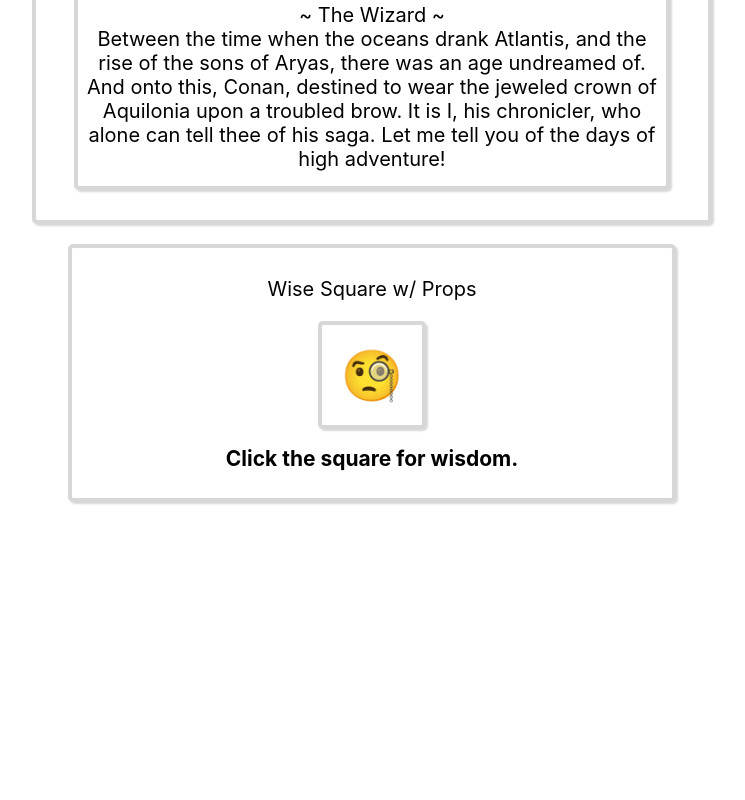
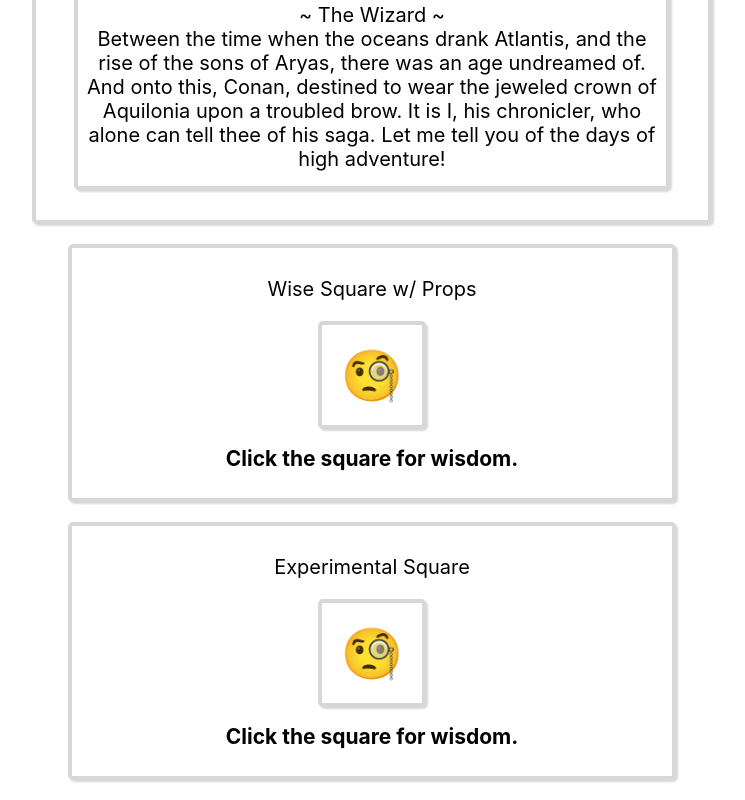
Before and after one commit to jas112/REACT-STUDY-Events, a React (Create React App) app: page / in a window 1280 px wide. Shown: the part 562-1362 px from the top of the page, without its empty margins (268-1013 px from the left). Before the commit the page ends 1084 px from the top, so only its background shows below. Built offline with nearby package versions, Linux system fonts and the light colour scheme.

Commit message:
add ExperimentalSquare...arrow function binding method.

```diff
--- a/src/App.js
+++ b/src/App.js
@@ -1,5 +1,6 @@
 import WiseSquare from './components/wiseSquare/WiseSquare';
 import WiseSquareWithProps from './components/wiseSquareWithProps/WiseSquareWithProps';
+import ExperimentalSquare from './components/experimentalSquare/ExperimentalSquare';
 import AnnoyingForm from './components/annoyingForm/AnnoyingForm';
 import CopyDemo from './components/copyDemo/CopyDemo';
 import './App.css';
@@ -12,6 +13,7 @@ function App() {
       <AnnoyingForm/>
       <CopyDemo/>
       <WiseSquareWithProps/>
+      <ExperimentalSquare/>
     </div>
   );
 }
--- /dev/null
+++ b/src/components/experimentalSquare/ExperimentalSquare.css
@@ -0,0 +1,38 @@
+.ExperimentalSquare{
+    width: 100px;
+    height: 100px;
+    border: 4px solid #80808050;
+    border-radius: 5px;
+    box-shadow: 2px 2px 2px #80808050;
+    font-size: 50px;
+    margin: 0 auto;
+    display: flex;
+    justify-content: center;
+    align-items: center;
+    transition: 1s;
+}
+
+.ExperimentalSquare-container{
+    width: 600px;
+    height: 250px;
+    border: 4px solid #80808050;
+    border-radius: 5px;
+    box-shadow: 2px 2px 2px #80808050;
+    font-size: 14px;
+    margin: 20px auto;
+    display: flex;
+    flex-flow: column nowrap;
+    justify-content: center;
+    align-items: center;
+}
+
+.ExperimentalSquare-title{
+    font-size: 20px;
+    padding:20px 0px
+}
+
+.ExperimentalSquare:hover{
+    border: 4px solid skyblue;
+    box-shadow: 2px 4px 8px skyblue;
+    transition: 1s;
+}
--- /dev/null
+++ b/src/components/experimentalSquare/ExperimentalSquare.js
@@ -0,0 +1,59 @@
+import React, { Component } from 'react';
+import './ExperimentalSquare.css';
+
+class ExperimentalSquare extends Component {
+    static defaultProps = {
+
+        messages: [
+            "Your eyes can deceive you; don't trust them.",
+            "Who's more foolish? The fool or the fool who follows him?",
+            "You must unlearn what you have learned.",
+            "Do or do not. There is no try.",
+            "Difficult to see. Always in motion is the future."
+        ]
+
+    };
+
+    constructor(props){
+        super(props);
+        this.state = {
+            message: ''
+        };
+        this.dispenseWisdom = this.dispenseWisdom.bind(this);
+    }
+    /// experimental arrow function form allows the binding of 'this'.
+    dispenseWisdom = (e) => {
+        let {messages} = this.props;
+
+        let rIdx;
+        let isRepeatedValue = false;
+
+        do {
+            rIdx = Math.floor(Math.random()* messages.length);
+            isRepeatedValue = (messages[rIdx] === this.state.message);
+            console.log(`isRepeatedValue: ${isRepeatedValue}`);
+        } while (isRepeatedValue);
+
+        console.log(messages[rIdx]);
+
+        this.setState(currState => {
+            let newState = {...currState};
+            newState.message = messages[rIdx];
+            return newState;
+        });
+
+    }
+
+  render() {
+    return (
+        <div className='ExperimentalSquare-container'>
+            <div className='ExperimentalSquare-title'>Experimental Square</div>
+            <div className='ExperimentalSquare' onMouseEnter={this.dispenseWisdom}>🧐</div>{/* in conjuction with the constructor(props){} */}
+            <h2>{this.state.message ? this.state.message : 'Click the square for wisdom.'}</h2>
+        </div>
+
+    )
+  }
+}
+
+export default ExperimentalSquare;
```
